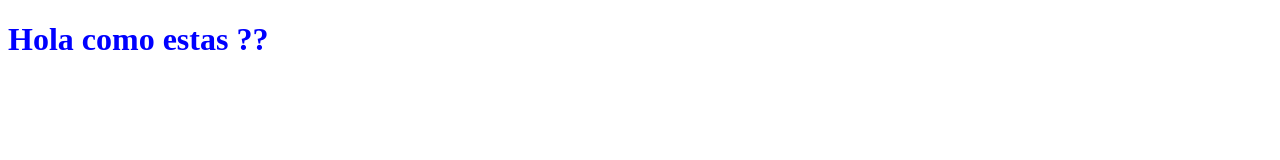
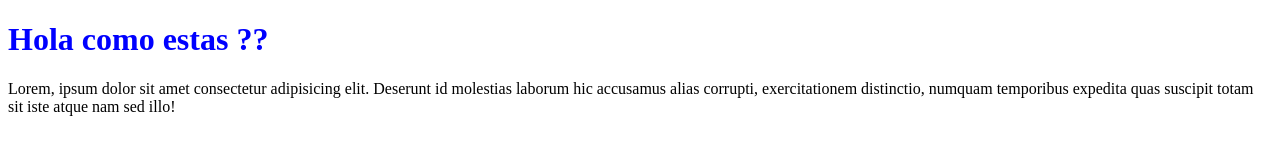
Before and after one commit to leonel15919/clasedegithub, a plain HTML site: page index.html in a window 1280 px wide. Drawn offline with Linux system fonts and the light colour scheme.

Commit message:
Update index.html

```diff
--- a/index.html
+++ b/index.html
@@ -8,5 +8,7 @@
 </head>
 <body>
    <h1 class="hola">Hola como estas ??</h1>
+
+   <p>Lorem, ipsum dolor sit amet consectetur adipisicing elit. Deserunt id molestias laborum hic accusamus alias corrupti, exercitationem distinctio, numquam temporibus expedita quas suscipit totam sit iste atque nam sed illo!</p>
 </body>
 </html>
```
